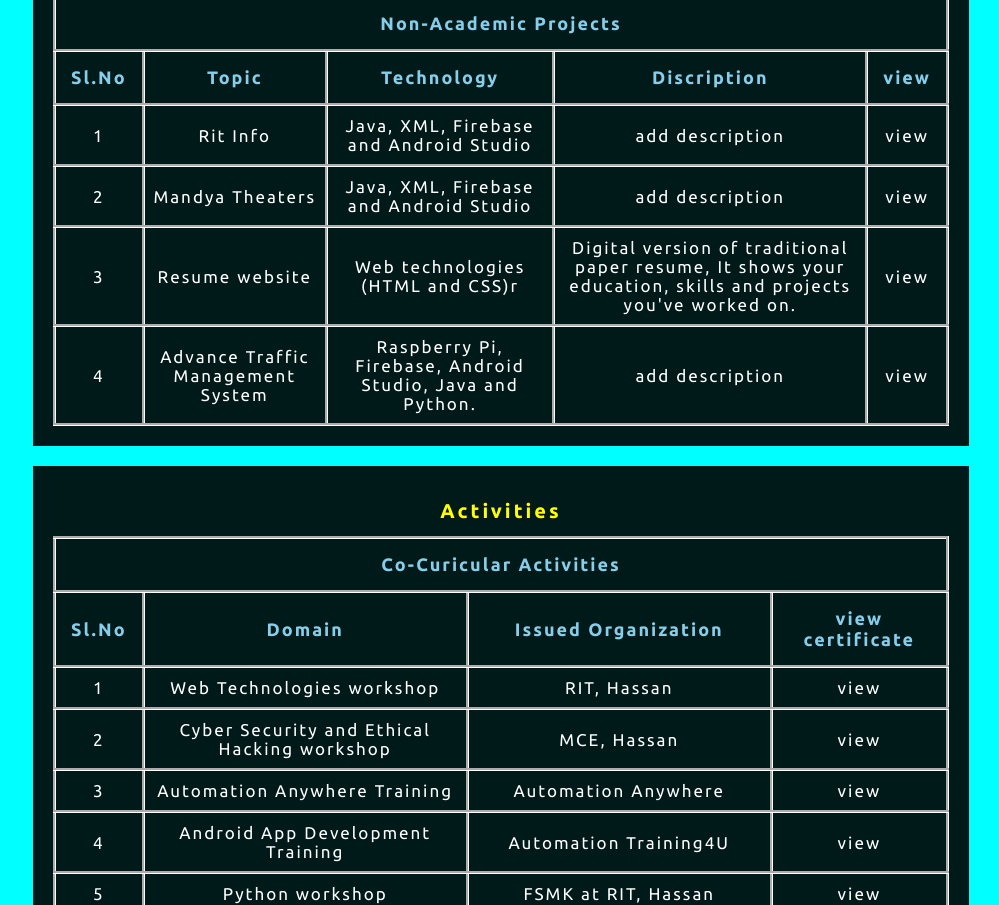
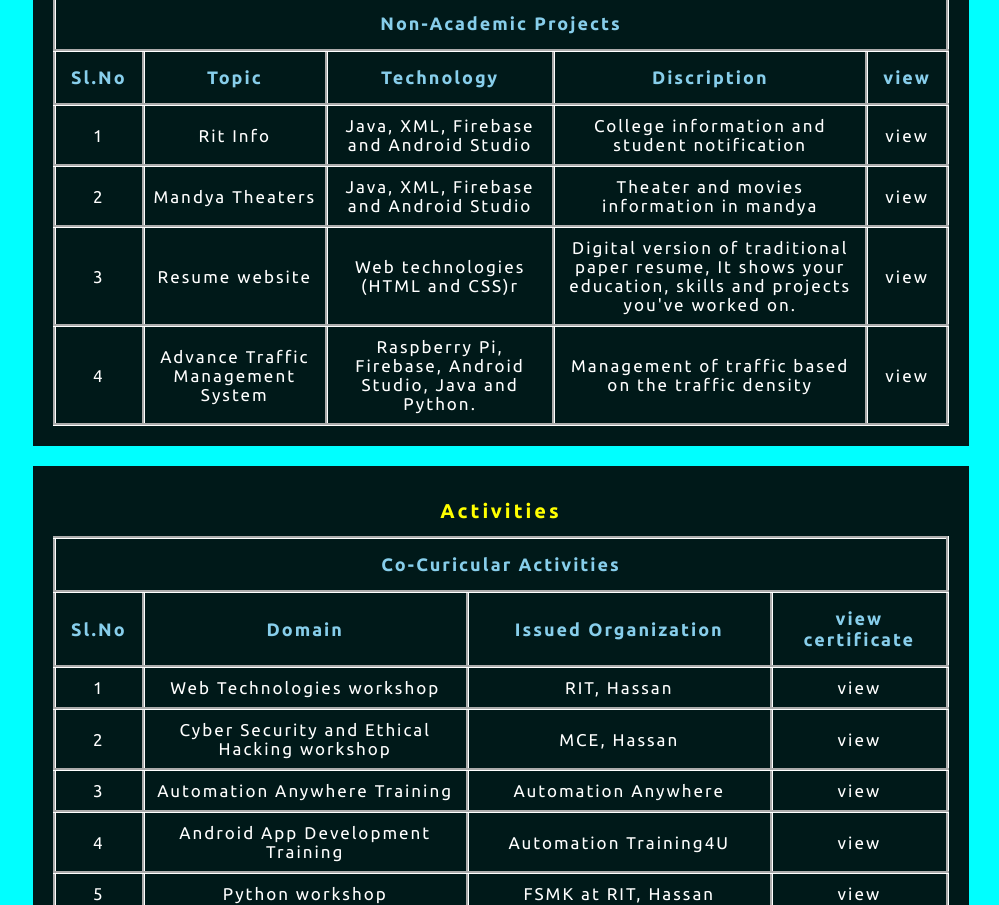
Before and after one commit to AkashcpApps/Resume, a plain HTML site: page index.html in a window 1280 px wide. Shown: the part 2151-3056 px from the top of the page, without its empty margins (281-1280 px from the left). Drawn offline with Linux system fonts and the light colour scheme.

Commit message:
Update index.html

```diff
--- a/index.html
+++ b/index.html
@@ -154,7 +154,7 @@
 						<td>1</td>
 						<td>Rit Info</td>
 						<td>Java, XML, Firebase and Android Studio</td>
-						<td>add description</td>
+						<td>College information and student notification</td>
 						<td><a href="https://play.google.com/store/apps/details?id=com.rithassan.info&hl=en
 
 ">view</a></td>
@@ -163,7 +163,7 @@
 						<td>2</td>
 						<td>Mandya Theaters</td>
 						<td>Java, XML, Firebase and Android Studio</td>
-						<td>add description</td>
+						<td>Theater and movies information in mandya</td>
 						<td><a href="https://play.google.com/store/apps/details?id=com.akashcp.mandyatheatres&hl=en">view</a></td>
 					</tr>
 					<tr>
@@ -177,7 +177,7 @@
 						<td>4</td>
 						<td>Advance Traffic Management System</td>
 						<td>Raspberry Pi, Firebase, Android Studio, Java and Python.</td>
-						<td>add description</td>
+						<td>Management of traffic based on the traffic density</td>
 						<td><a href="https://github.com/AkashcpApps/Advance-Traffic-Management">view</a></td>
 					</tr>
 				</table>
```
